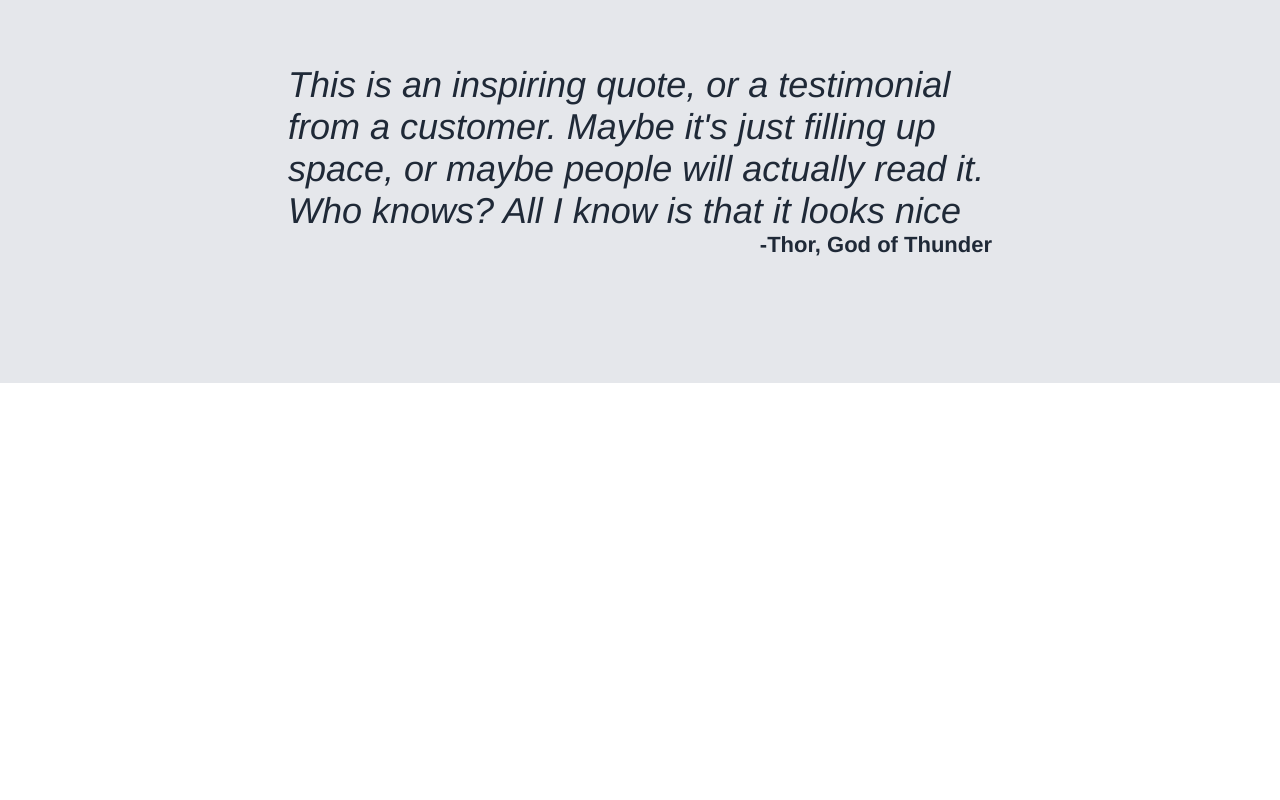
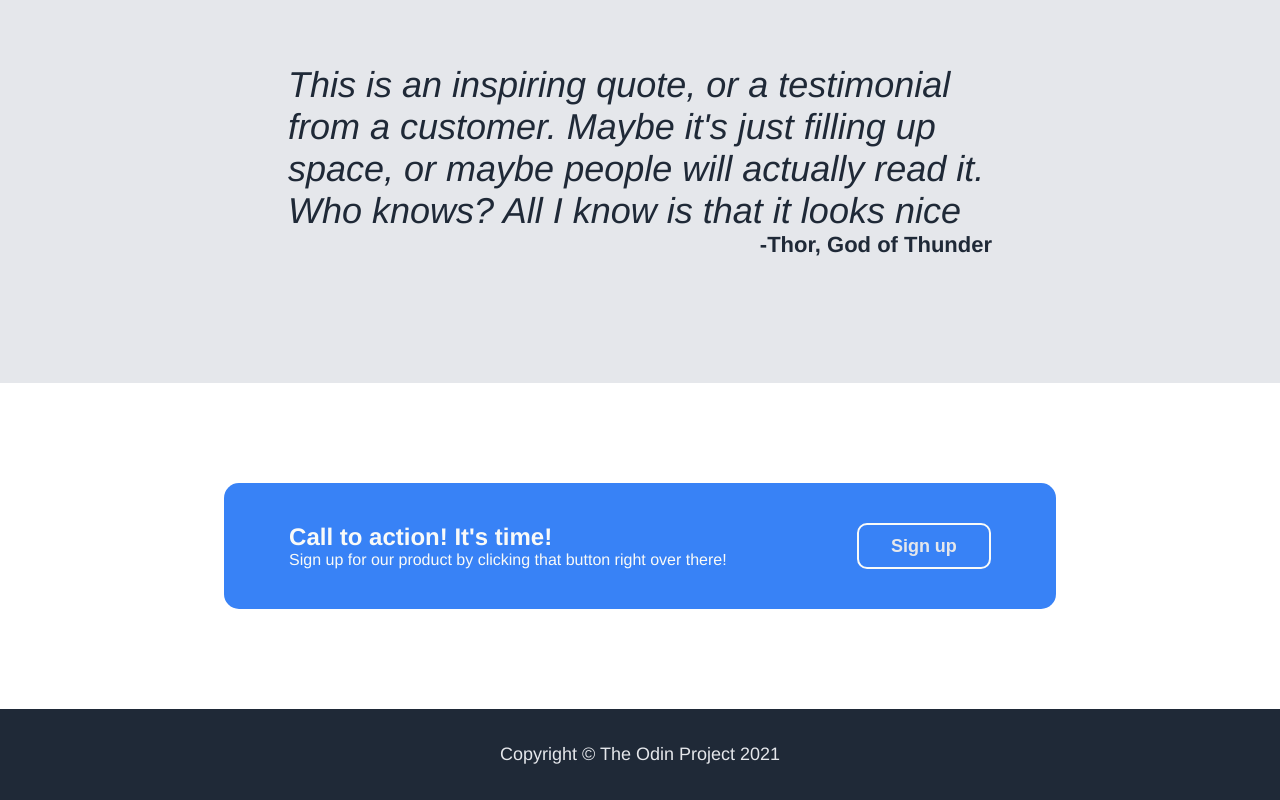
Before and after one commit to miguelpoulin/landing-page-project, a plain HTML site: page index.html in a window 1280 px wide. Shown: the part 1139-1939 px from the top of the page. Before the commit the page ends 1522 px from the top, so only its background shows below. Drawn offline with Linux system fonts and the light colour scheme.

Commit message:
Add CSS & HTML section 4 and footer

```diff
--- a/index.html
+++ b/index.html
@@ -54,5 +54,17 @@
             <div class="name"><strong>-Thor, God of Thunder</strong></div>
         </div>
     </div>
+    <div class="container-action">
+        <div class="text">
+            <div class="header-action">Call to action! It's time!</div>
+            <div>Sign up for our product by clicking that button right over there!</div>
+        </div>
+        <button class="cto"> Sign up</button>
+    </div>
+    <div class="footer">
+        Copyright © The Odin Project 2021
+    </div>
+    </div>
+
 </body>
 </html>
--- a/style.css
+++ b/style.css
@@ -17,7 +17,7 @@ body {
     align-content: center;
 }
 
-.nav, .content-s1 {
+.nav, .content-s1, .container-action {
     width: 65%;
 }
 
@@ -146,3 +146,35 @@ h2 {
     color: #1F2937;
     align-self: flex-end;
 }
+
+.container-action {
+    margin: 100px auto;
+    background-color: #3882F6;
+    padding: 40px 0;
+    border-radius: 15px;
+    display: flex;
+    justify-content: space-around;
+}
+
+.text {
+    color: #f9faf8;
+}
+
+.header-action {
+    font-size: 24px;
+    font-weight: bold;
+}
+
+.cto {
+    border: #f9faf8 solid 2px;
+}
+
+.footer {
+    background-color: #1F2937;
+    padding: 35px;
+    font-size: 18px;
+    color: #e5e7eb;
+    display: flex;
+    justify-content: center;
+    align-items: center;
+}
```
